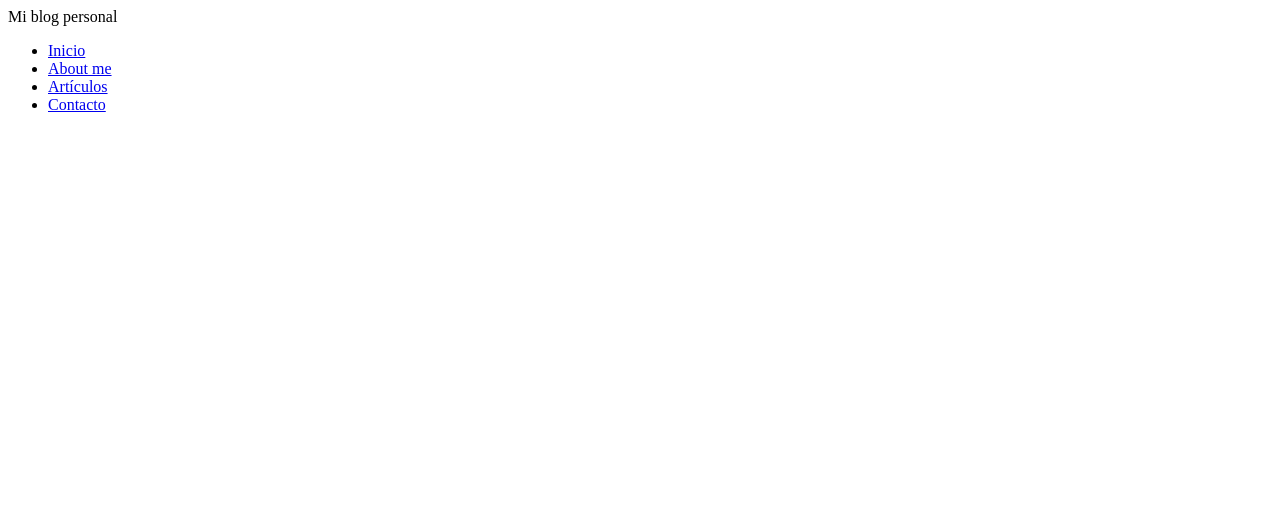
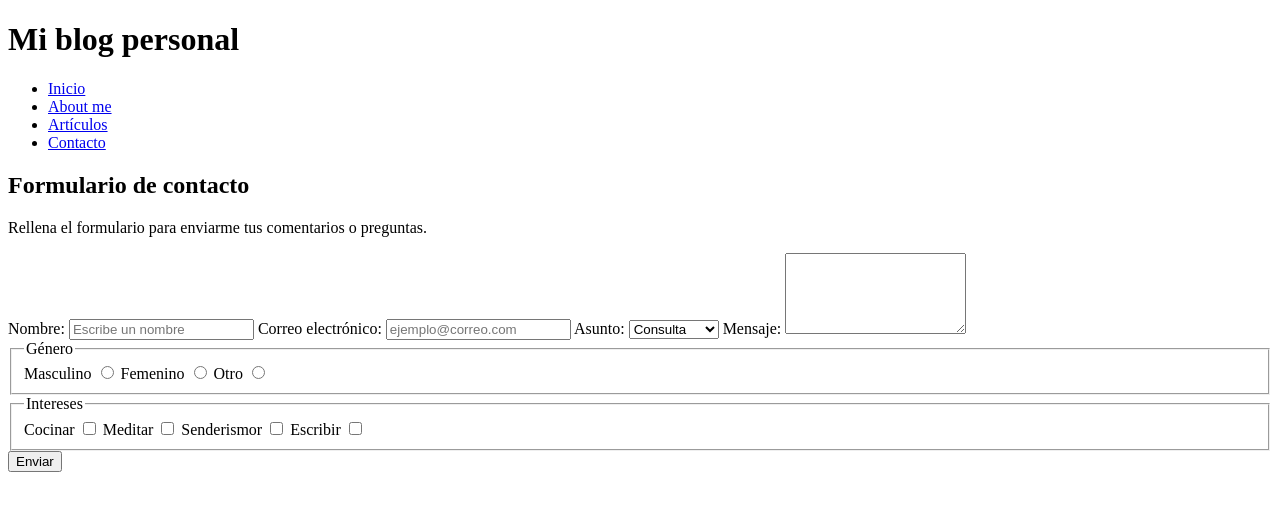
Before and after one commit to KevArt96/Practica-frontend-modulo-1, a plain HTML site: page main.html in a window 1280 px wide. Drawn offline with Linux system fonts and the light colour scheme.

Commit message:
Agrero el formulario de mi proyecto

```diff
--- a/main.html
+++ b/main.html
@@ -6,14 +6,84 @@
     <title>Document</title>
 </head>
 <body>
-    <header>Mi blog personal</header>
+    <header>
+        <h1>Mi blog personal</h1>
         <nav>
             <ul>
                 <li><a href="#">Inicio</a></li>
                 <li><a href="#">About me</a></li>
                 <li><a href="#">Artículos</a></li>
-            <li><a href="#">Contacto</a></li>
+                <li><a href="#contacto">Contacto</a></li>
             </ul>
         </nav>
+    </header>
+    <main>
+        <section id="contacto">
+            <h2>Formulario de contacto</h2>
+            <p>Rellena el formulario para enviarme tus comentarios o preguntas.</p>
+            <!-- Formulario de contacto -->
+             <form>
+                <!-- label es una etiqueta que nos sirve para asociar un texto descriptivo
+                 a un elemento de entrada o input.
+                 El atributo for en label ayuda a vincularlo con un elemento del formulario
+                 específico ya que el atributo for contiene el valor del id del campo de entrada
+                 con el cual se asocia. -->
+                 <label for="nombre">Nombre:</label>
+                 <input type="text" id="nombre" placeholder="Escribe un nombre" required>
+
+                <label for="email">Correo electrónico:</label>
+                <input type="email" id="email" placeholder="ejemplo@correo.com" required>
+
+                <label for="asunto">Asunto:</label>
+                <select id="asunto">
+                    <option>Consulta</option>
+                    <option>Sugerencia</option>
+                    <option>Queja</option>
+                    <option>Otro</option>
+                </select>
+
+                <label for="mensaje">Mensaje:</label>
+                <textarea
+                    id="mensaje"
+                    rows="5"
+                    placeholder="Escribe un mensaje aquí..."
+                    required>
+                </textarea>
+
+                <!--    fielset nos sirve para agrupar elementos de un formulario relacionado.
+                        Facilita la comprensión y navegación en el formulario, especialmente para
+                        los usuarios de lectores de pantalla -->
+                <fieldset>
+                    <!--    legend nos ayuda a proporcionar un título a mi grupo de información
+                            almacenado en el fieldset -->
+                    <legend>Género</legend>
+                    <!--    Cada botón de radio tiene el mismo 'name' para permitir seleccionar solo un radioboton
+                            en este grupo -->
+                    <label for="genero-masculino">Masculino</label>
+                    <input type="radio" name="genero" id="genero-masculino">
+                    <label for="genero-femenino">Femenino</label>
+                    <input type="radio" name="genero" id="genero-femenino">
+                    <label for="genero-otro">Otro</label>
+                    <input type="radio" name="genero" id="genero-otro">
+                </fieldset>
+
+                <fieldset>
+                    <legend>Intereses</legend>
+                    <label for="intereses-cocinar">Cocinar</label>
+                    <input type="checkbox" name="cocinar" id="intereses-cocinar">
+
+                    <label for="intereses-meditar">Meditar</label>
+                    <input type="checkbox" name="meditar" id="intereses-meditar">
+
+                    <label for="intereses-senderismo">Senderismor</label>
+                    <input type="checkbox" name="senderismo" id="intereses-senderismo">
+
+                    <label for="intereses-escribir">Escribir</label>
+                    <input type="checkbox" name="escribir" id="intereses-escribir">
+                </fieldset>
+                <button type="submit">Enviar</button>
+             </form>
+        </section>
+    </main>
 </body>
 </html>
```
Lines whose indentation alone changed are shown as unchanged.
